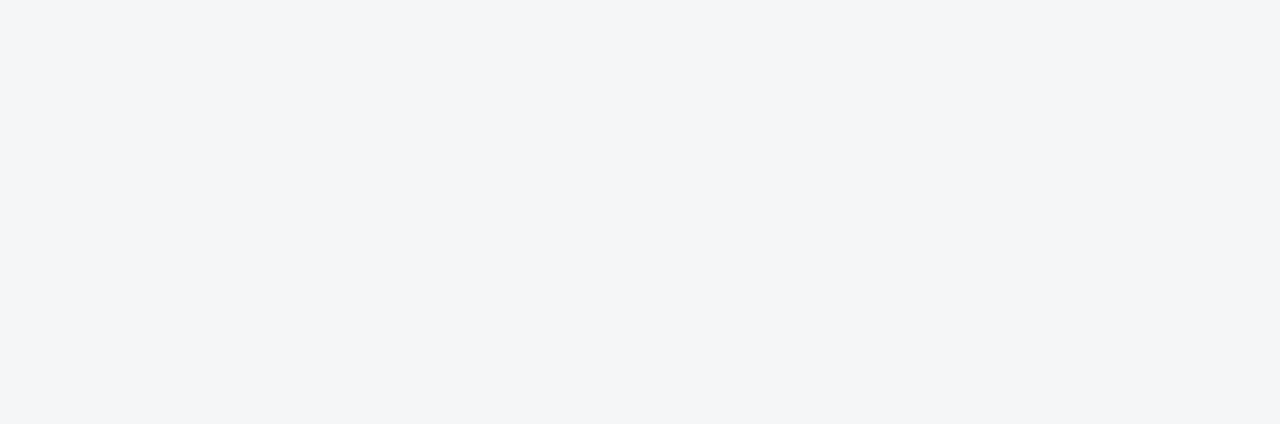
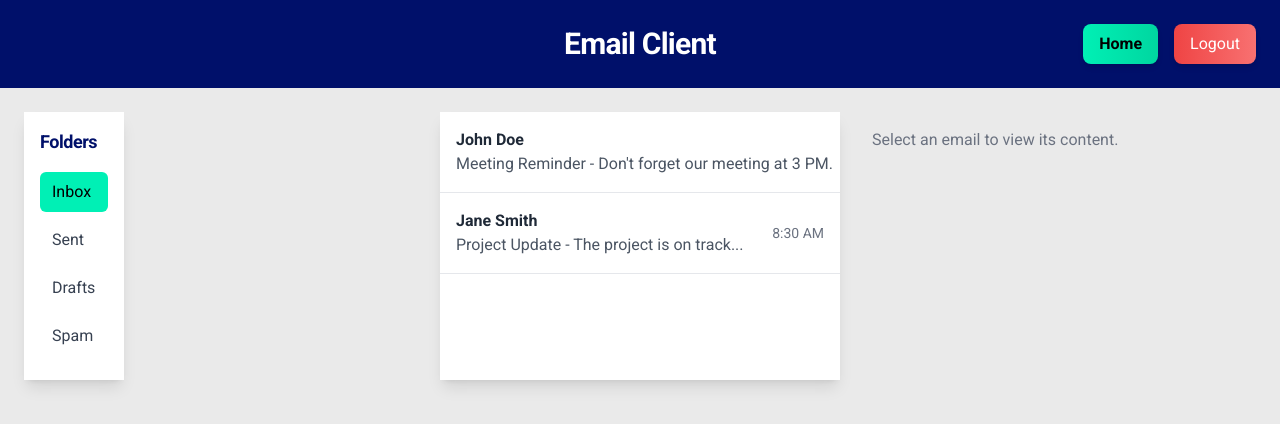
Before and after one commit to CSEN603-2025/Ghost-in-the-Machine, a React (Create React App) app: page /corp-emails in a window 1280 px wide. Before the commit this address had no page. Shown: the top 424 px of the page. Built offline with nearby package versions, Linux system fonts and the light colour scheme; a web font is replaced by a local one.

Commit message:
routing typo + modular prototype email page

```diff
--- a/package.json
+++ b/package.json
@@ -9,6 +9,8 @@
     "@testing-library/react": "^16.3.0",
     "@testing-library/user-event": "^13.5.0",
     "framer-motion": "^12.10.1",
+    "html2canvas": "^1.4.1",
+    "jspdf": "^3.0.1",
     "lucide-react": "^0.507.0",
     "react": "^18.0.0",
     "react-chartjs-2": "^5.3.0",
--- a/src/App.js
+++ b/src/App.js
@@ -36,6 +36,7 @@ import ReportsPage from './pages/ReportsPage';
 import InternshipGuidelinesPage from './pages/InternshipGuidelinesPage';
 import ApplicationListPage from './components/ApplicationListPage';
 import ManageReportsAndEvaluations from './pages/ManageReportsAndEvaluations';
+import EmailClientPage from "./pages/EmailClientPage";
 
 
 
@@ -84,6 +85,7 @@ function App() {
       <Route path="student/internship-guidelines" element={<InternshipGuidelinesPage />} />
       <Route path="/scad-reports-evaluations" element={<ManageReportsAndEvaluations />} />
       <Route path="/applications/:postId" element={<ApplicationListPage />} />
+      <Route path="/corp-emails" element={<EmailClientPage/>} />
     </Routes>
 
   );
--- /dev/null
+++ b/src/components/EmailContent.jsx
@@ -0,0 +1,34 @@
+import React from 'react';
+import PropTypes from 'prop-types';
+
+const EmailContent = ({ email }) => {
+  if (!email) {
+    return (
+      <div className="p-4 text-gray-500">Select an email to view its content.</div>
+    );
+  }
+
+  const { sender, subject, time, body } = email;
+  return (
+    <div className="bg-white shadow-lg p-6 h-full overflow-auto">
+      <h3 className="text-xl font-semibold text-[#00106A] mb-2">{subject}</h3>
+      <div className="text-sm text-gray-500 mb-4">From: {sender} - {time}</div>
+      <div className="text-gray-700 whitespace-pre-line">{body}</div>
+    </div>
+  );
+};
+
+EmailContent.propTypes = {
+  email: PropTypes.shape({
+    sender: PropTypes.string,
+    subject: PropTypes.string,
+    time: PropTypes.string,
+    body: PropTypes.string,
+  }),
+};
+
+EmailContent.defaultProps = {
+  email: null,
+};
+
+export default EmailContent;
--- /dev/null
+++ b/src/components/EmailItem.jsx
@@ -0,0 +1,36 @@
+import React from 'react';
+import PropTypes from 'prop-types';
+
+const EmailItem = ({ email, onClick }) => {
+  const { sender, subject, snippet, time } = email;
+  return (
+    <div
+      onClick={() => onClick(email)}
+      className="flex justify-between items-center p-4 border-b hover:bg-gray-100 cursor-pointer transition-colors duration-200"
+    >
+      <div className="flex-1">
+        <p className="font-semibold text-gray-800">{sender}</p>
+        <p className="text-gray-600 truncate">{subject} - {snippet}</p>
+      </div>
+      <div className="text-sm text-gray-500 ml-4 whitespace-nowrap">
+        {time}
+      </div>
+    </div>
+  );
+};
+
+EmailItem.propTypes = {
+  email: PropTypes.shape({
+    sender: PropTypes.string,
+    subject: PropTypes.string,
+    snippet: PropTypes.string,
+    time: PropTypes.string,
+  }).isRequired,
+  onClick: PropTypes.func,
+};
+
+EmailItem.defaultProps = {
+  onClick: () => {},
+};
+
+export default EmailItem;
--- /dev/null
+++ b/src/components/EmailSidebar.jsx
@@ -0,0 +1,24 @@
+import React from 'react';
+
+const EmailSidebar = ({ folders, selectedFolder, onSelectFolder }) => {
+  return (
+    <div className="w-1/4 bg-white shadow-lg p-4">
+      <h2 className="text-lg font-semibold text-[#00106A] mb-4">Folders</h2>
+      <ul>
+        {folders.map((folder) => (
+          <li key={folder} className="mb-2">
+            <button
+              onClick={() => onSelectFolder(folder)}
+              className={`w-full text-left px-3 py-2 rounded-md transition-colors duration-200
+                ${selectedFolder === folder ? 'bg-[#00F0B5] text-black' : 'hover:bg-gray-100 text-gray-700'}`}
+            >
+              {folder}
+            </button>
+          </li>
+        ))}
+      </ul>
+    </div>
+  );
+};
+
+export default EmailSidebar;
--- a/src/pages/CompanyDashboard.jsx
+++ b/src/pages/CompanyDashboard.jsx
@@ -76,6 +76,25 @@ function CompanyDashboard() {
           <path d="M9 2v4h6V2" />
         </svg>
       ),
+    },
+    {
+      section: 'email',
+      label: 'Email',
+      Icon: ({ color }) => (
+        <svg
+          xmlns="http://www.w3.org/2000/svg"
+          width="22"
+          height="22"
+          fill="none"
+          viewBox="0 0 24 24"
+          stroke={color}
+          strokeWidth="2"
+        >
+          <path d="M4 4h16v16H4z" />
+          <polyline points="22,6 12,13 2,6" />
+        </svg>
+      ),
+      onClick: () => navigate('/email'),
     },
   ];
 
--- /dev/null
+++ b/src/pages/EmailClientPage.jsx
@@ -0,0 +1,66 @@
+import React, { useState } from 'react';
+import { useNavigate } from 'react-router-dom';
+import EmailSidebar from '../components/EmailSidebar';
+import EmailItem from '../components/EmailItem';
+import EmailContent from '../components/EmailContent';
+
+const EmailClientPage = () => {
+  const navigate = useNavigate();
+  const folders = ['Inbox', 'Sent', 'Drafts', 'Spam'];
+  const dummyEmails = [
+    { id: 1, folder: 'Inbox', sender: 'John Doe', subject: 'Meeting Reminder', snippet: "Don't forget our meeting at 3 PM.", time: '9:00 AM', body: 'Hi there,\nJust a reminder about our meeting scheduled at 3 PM today in conference room A.\nBest, John' },
+    { id: 2, folder: 'Inbox', sender: 'Jane Smith', subject: 'Project Update', snippet: 'The project is on track...', time: '8:30 AM', body: 'Hello team,\nThe project is on track and we completed the first milestone.\nRegards, Jane' },
+    { id: 3, folder: 'Sent', sender: 'You', subject: 'Re: Meeting Reminder', snippet: 'Thanks for the heads up...', time: '9:05 AM', body: 'Thanks for the heads up, John. I will be there.\nCheers,' },
+    { id: 4, folder: 'Drafts', sender: 'You', subject: 'Draft: Weekly Report', snippet: 'Summary of this week...', time: 'Yesterday', body: 'Draft content goes here...' },
+    { id: 5, folder: 'Spam', sender: 'Spam Bot', subject: 'You won a prize!', snippet: 'Click this link...', time: 'Today', body: 'Congratulations! Click here to claim your prize.' },
+  ];
+
+  const [selectedFolder, setSelectedFolder] = useState('Inbox');
+  const [selectedEmail, setSelectedEmail] = useState(null);
+
+  const filteredEmails = dummyEmails.filter(email => email.folder === selectedFolder);
+
+  const handleHome = () => navigate('/');
+  const handleLogout = () => navigate('/login');
+
+  return (
+    <div className="min-h-screen bg-[#EAEAEA]">
+      <div className="w-full bg-[#00106A] py-6 px-6 flex items-center justify-between">
+        <div className="w-1/3" />
+        <div className="w-1/3 text-center">
+          <h1 className="text-3xl font-bold text-white">Email Client</h1>
+        </div>
+        <div className="w-1/3 flex justify-end space-x-4">
+          <button
+            onClick={handleHome}
+            className="bg-gradient-to-r from-[#00F0B5] to-[#00D6A0] hover:from-[#00D6A0] hover:to-[#00F0B5] text-black font-semibold py-2 px-4 rounded-lg shadow-md transition-all duration-300"
+          >
+            Home
+          </button>
+          <button
+            onClick={handleLogout}
+            className="bg-gradient-to-r from-red-500 to-red-400 hover:from-red-600 hover:to-red-500 text-white py-2 px-4 rounded-lg shadow-md transition-all duration-300"
+          >
+            Logout
+          </button>
+        </div>
+      </div>
+
+      <div className="grid grid-cols-1 lg:grid-cols-3 gap-4 px-6 py-6">
+        <EmailSidebar
+          folders={folders}
+          selectedFolder={selectedFolder}
+          onSelectFolder={folder => { setSelectedFolder(folder); setSelectedEmail(null); }}
+        />
+        <div className="bg-white shadow-lg h-full overflow-auto">
+          {filteredEmails.map(email => (
+            <EmailItem key={email.id} email={email} onClick={setSelectedEmail} />
+          ))}
+        </div>
+        <EmailContent email={selectedEmail} />
+      </div>
+    </div>
+  );
+};
+
+export default EmailClientPage;
--- a/src/pages/SCADDashboard.jsx
+++ b/src/pages/SCADDashboard.jsx
@@ -9,7 +9,7 @@ const SCADDashboard = () => {
   };
 
   const handleLogout = () => {
-    navigate('/welcoome');
+    navigate('/welcome');
   };
 
   const handleHome = () => {
```
Also changed, not shown: 1 other file (tests, documents, lock files or other folders).
